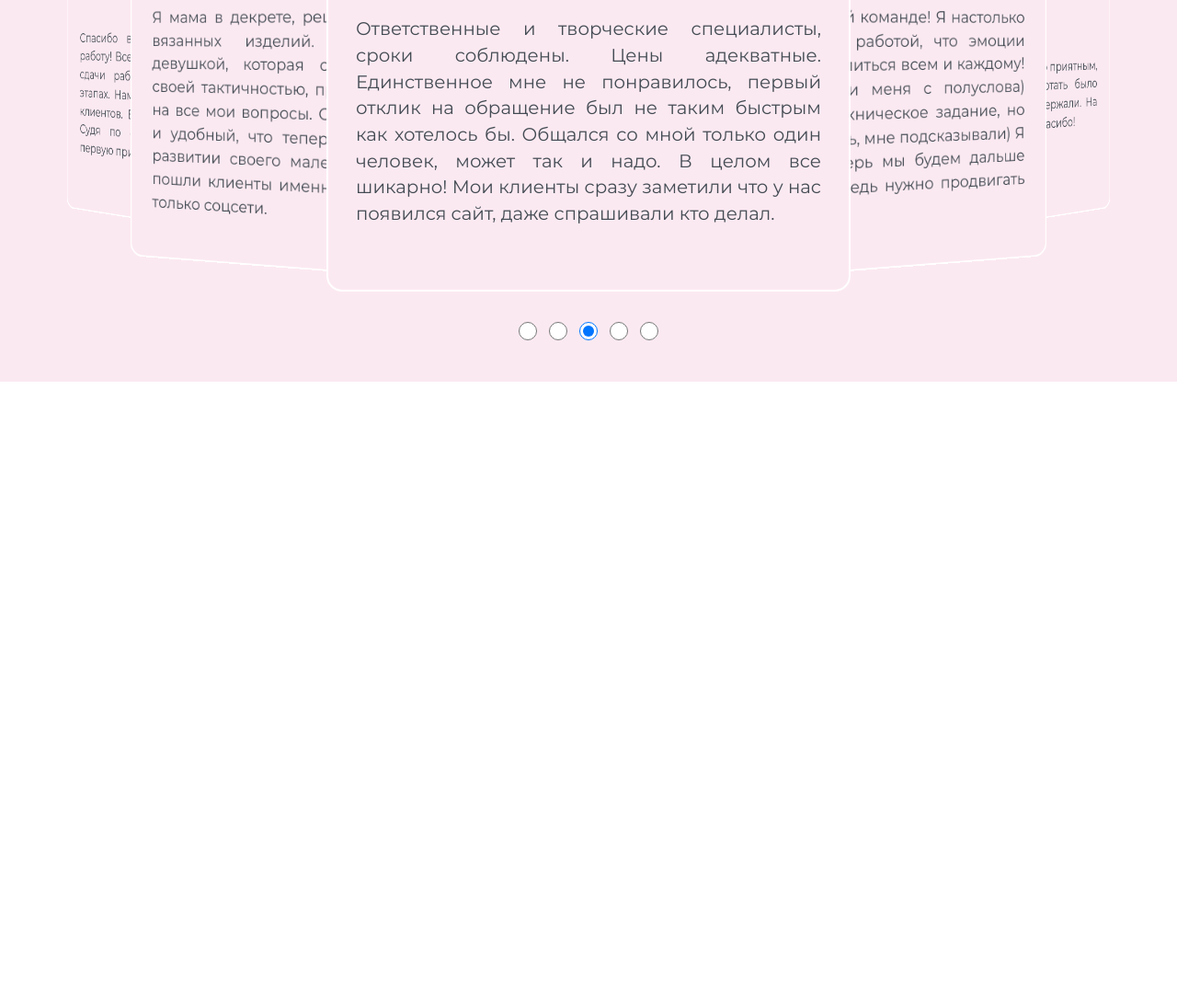
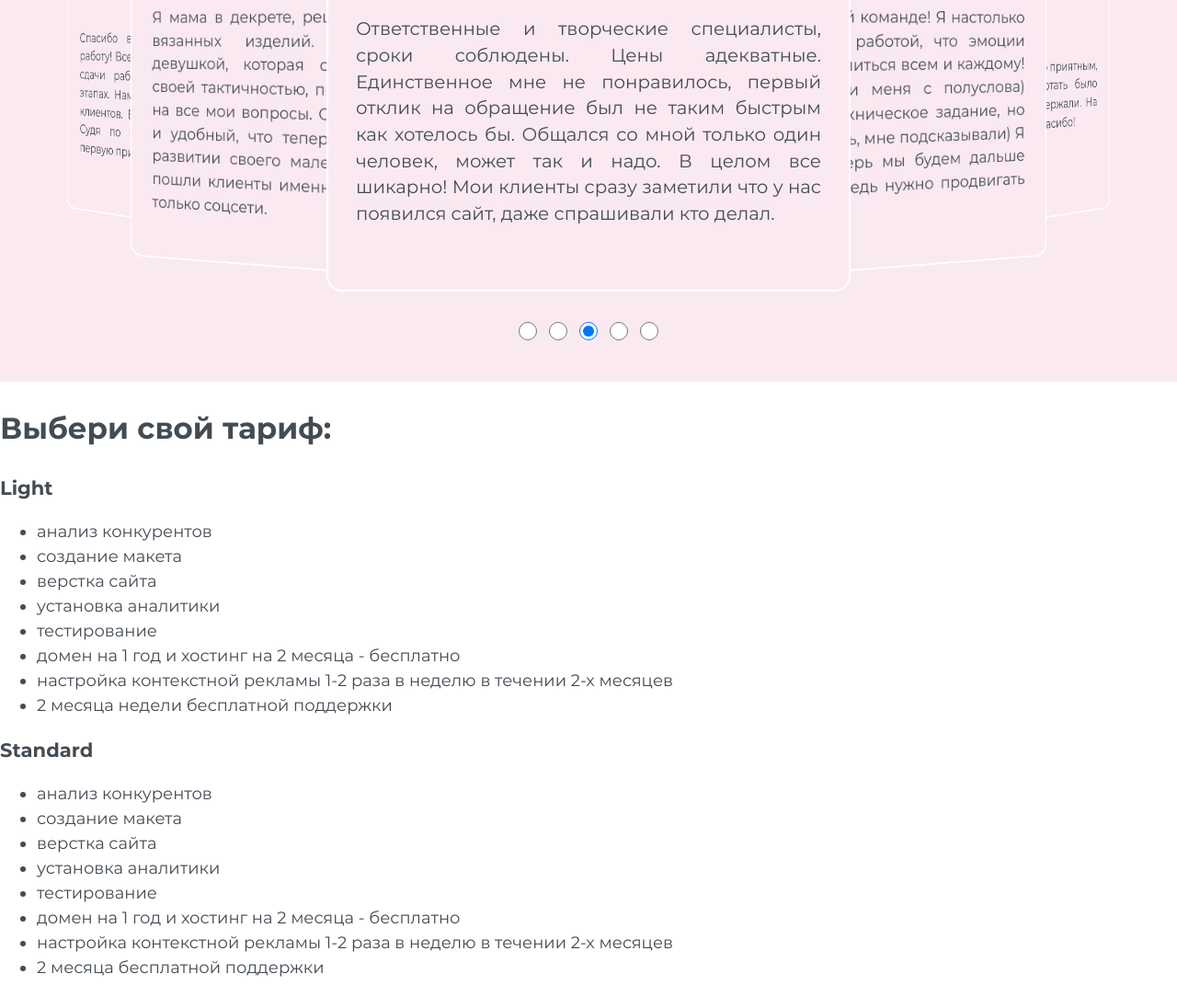
Before and after one commit to OlegSotnik/hundred, a website: page source/index.html in a window 1280 px wide. Shown: the part 4442-5526 px from the top of the page at 92% size. Before the commit the page ends 4857 px from the top, so only its background shows below. Drawn offline with nearby package versions, Linux system fonts and the light colour scheme; files that its build step writes are made by us from their sources; files whose address does not match are found by name.

Commit message:
html-верстка раздела ТАРИФЫ

```diff
--- a/source/index.html
+++ b/source/index.html
@@ -431,6 +431,44 @@
       </div>
     </section>
 
+    <section class="main__case">
+      <div class="case__container">
+        <h2 class="case__heading main__h2">Выбери свой тариф:</h2>
+          <div class="case__easy">
+            <header class="case__header"></header>
+            <h3 class="case__heading">Light</h3>
+            <ul class="case__list">
+              <li class="case__item">анализ конкурентов</li>
+              <li class="case__item">создание макета</li>
+              <li class="case__item">верстка сайта</li>
+              <li class="case__item">установка аналитики</li>
+              <li class="case__item">тестирование</li>
+              <li class="case__item case__item--not-active">домен на 1 год и хостинг на 2 месяца - бесплатно</li>
+              <li class="case__item case__item--not-active">настройка контекстной рекламы 1-2 раза в неделю в течении 2-х месяцев</li>
+              <li class="case__item">2 <span class=" case__item--not-active">месяца</span> <span class=" case__item--active-edit">недели</span> бесплатной поддержки</li>
+            </ul>
+          </div>
+          <div class="case__standard">
+            <header class="case__header"></header>
+            <h3 class="case__heading">Standard</h3>
+            <ul class="case__list">
+              <li class="case__item">анализ конкурентов</li>
+              <li class="case__item">создание макета</li>
+              <li class="case__item">верстка сайта</li>
+              <li class="case__item">установка аналитики</li>
+              <li class="case__item">тестирование</li>
+              <li class="case__item">домен на 1 год и хостинг на 2 месяца - бесплатно</li>
+              <li class="case__item">настройка контекстной рекламы 1-2 раза в неделю в течении 2-х месяцев</li>
+              <li class="case__item">2 месяца бесплатной поддержки</li>
+            </ul>
+          </div>
+      </div>
+    </section>
+
+    <section class="main__call-to-action">
+      <div class="call-to-action__container"></div>
+    </section>
+
   </main>
 
   <footer class="page__footer">
```
Also changed, not shown: build/index.html.
